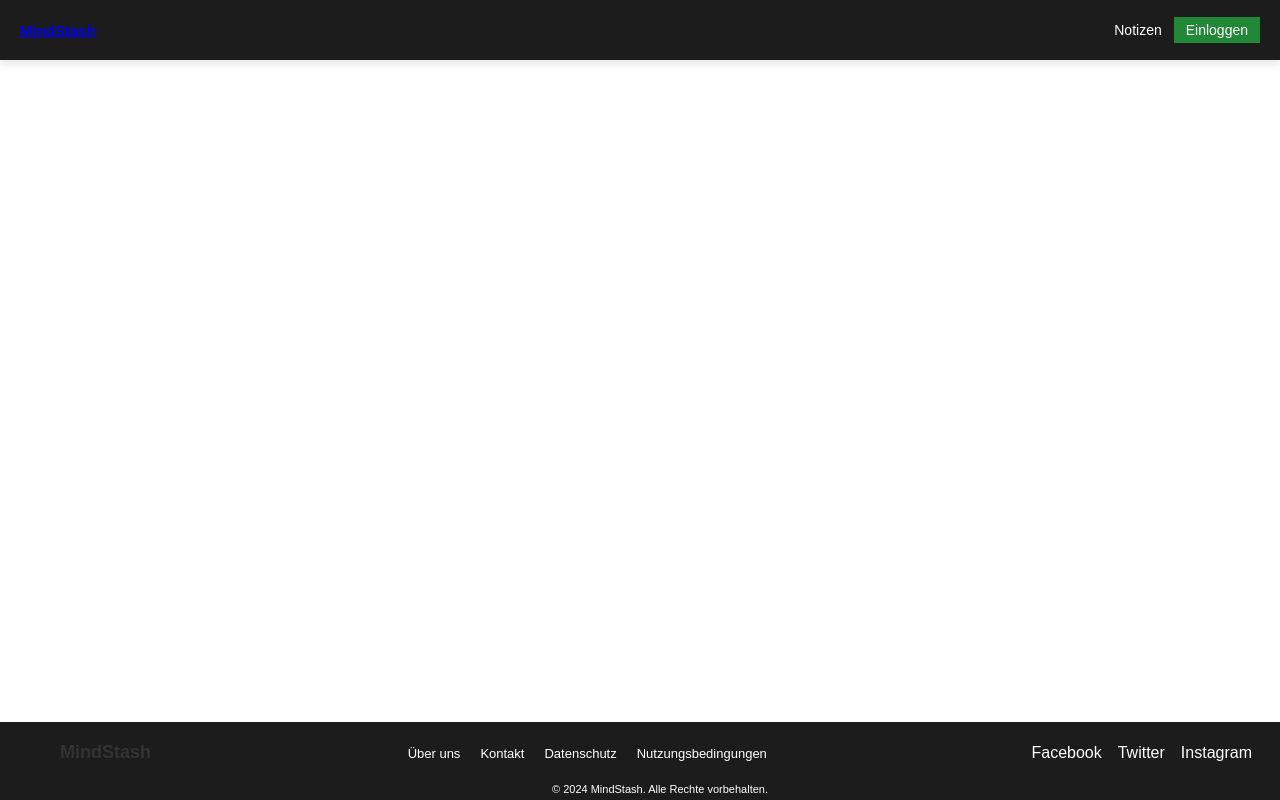
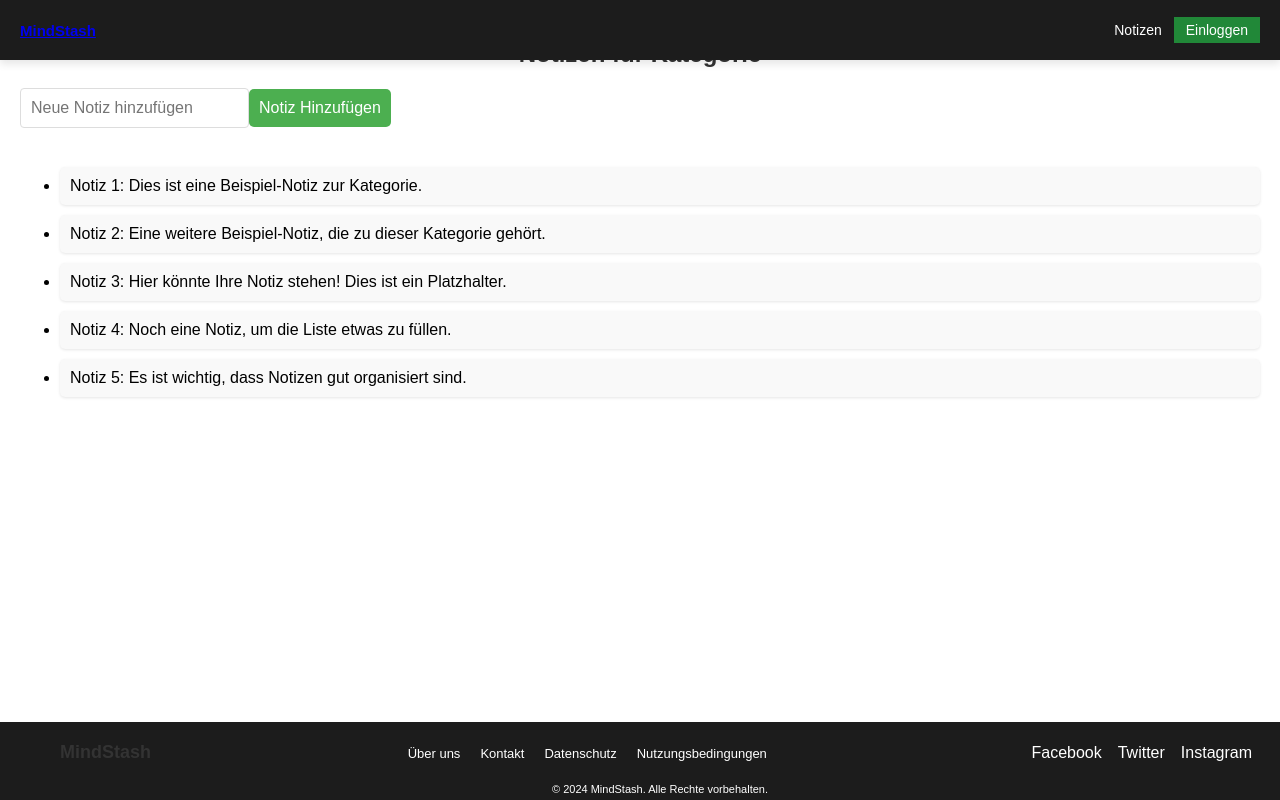
Before and after one commit to JBJeff/MindStash, a React (Vite) app in the folder frontend-notice/: page /categoryNotes/1 in a window 1280 px wide. Built offline with nearby package versions, Linux system fonts and the light colour scheme.

Commit message:
Kategorien und Notizen hinzugefügt, Backend fehlt noch

```diff
--- a/frontend-notice/src/components/MindStash.jsx
+++ b/frontend-notice/src/components/MindStash.jsx
@@ -8,6 +8,8 @@ import FooterComponent from './basic/FooterComponent'
 import React, { useRef, useState } from 'react'
 import LoginComponent from './basic/LoginComponent'
 import RegisterComponent from './basic/RegisterComponent'
+import MainDashboard from './dashboard/mainDashboard'
+import CategoryNotes from './dashboard/CategoryNotes'
 
 
 
@@ -33,6 +35,8 @@ export default function MindStash() {
                         <Route path='/' element={<WelcomeComponent />}></Route>
                         <Route path='/login' element={<LoginComponent />}></Route>
                         <Route path='/register' element={<RegisterComponent />}></Route>
+                        <Route path='/mainDashBoard' element={<MainDashboard></MainDashboard>}></Route>
+                        <Route path="/categoryNotes/:categoryId" element={<CategoryNotes></CategoryNotes>} />
 
 
                     </Routes>
--- /dev/null
+++ b/frontend-notice/src/components/dashboard/CategoryNotes.jsx
@@ -0,0 +1,58 @@
+import React, { useState } from 'react';
+import './dashBoardCSS/CategoryNotes.css';
+
+export default function CategoryNotes() {
+    // Zustand für Notizen
+    const [notes, setNotes] = useState([
+      "Notiz 1: Dies ist eine Beispiel-Notiz zur Kategorie.",
+      "Notiz 2: Eine weitere Beispiel-Notiz, die zu dieser Kategorie gehört.",
+      "Notiz 3: Hier könnte Ihre Notiz stehen! Dies ist ein Platzhalter.",
+      "Notiz 4: Noch eine Notiz, um die Liste etwas zu füllen.",
+      "Notiz 5: Es ist wichtig, dass Notizen gut organisiert sind."
+    ]);
+
+    // Zustand für die neue Notiz, die der Benutzer eingibt
+    const [newNote, setNewNote] = useState('');
+
+    // Funktion zum Hinzufügen einer Notiz
+    const handleAddNote = () => {
+      if (newNote.trim()) {
+        setNotes([...notes, newNote]);  // Neue Notiz hinzufügen
+        setNewNote('');  // Eingabefeld zurücksetzen
+      } else {
+        alert('Bitte eine Notiz eingeben!');
+      }
+    };
+
+    return (
+      <div className="category-notes">
+        <h2>Notizen für Kategorie</h2>
+
+        {/* Eingabefeld für neue Notiz */}
+        <input
+          type="text"
+          value={newNote}
+          onChange={(e) => setNewNote(e.target.value)}
+          placeholder="Neue Notiz hinzufügen"
+        />
+        {/* Button zum Hinzufügen der Notiz */}
+        <button className="add-note-button" onClick={handleAddNote}>
+          Notiz Hinzufügen
+        </button>
+
+        <div className="notes-list">
+          <ul>
+            {notes.length === 0 ? (
+              <p>Keine Notizen für diese Kategorie.</p>
+            ) : (
+              notes.map((note, index) => (
+                <li key={index} className="note">
+                  {note}
+                </li>
+              ))
+            )}
+          </ul>
+        </div>
+      </div>
+    );
+  }
--- a/frontend-notice/src/components/dashboard/MainDashboard.jsx
+++ b/frontend-notice/src/components/dashboard/MainDashboard.jsx
@@ -0,0 +1,63 @@
+import React, { useState } from 'react';
+import { Link } from 'react-router-dom';
+
+export default function MainDashboard() {
+  const [categories, setCategories] = useState([]);  // Zustand für die Liste der erzeugten Kategorien
+  const [newCategoryName, setNewCategoryName] = useState('');  // Zustand für den neuen Kategoriennamen
+
+  // Funktion, um eine neue Kategorie zu erstellen
+  const handleCreateCategory = () => {
+    if (newCategoryName.trim()) {
+      const newCategory = {
+        id: Date.now(),  // Einzigartige ID basierend auf der Zeit
+        name: newCategoryName,
+        notes: [],  // Zu jeder Kategorie gehören Notizen
+      };
+      setCategories([...categories, newCategory]);
+      setNewCategoryName('');  // Setzt das Eingabefeld zurück
+    } else {
+      alert('Bitte einen Namen für die Kategorie eingeben!');
+    }
+  };
+
+  // Funktion, um eine Kategorie zu löschen
+  const handleDeleteCategory = (categoryId) => {
+    const updatedCategories = categories.filter(category => category.id !== categoryId);
+    setCategories(updatedCategories);
+  };
+
+  return (
+    <div className="main-dashboard">
+      <h1>Main Dashboard</h1>
+
+      <div className="create-category-section">
+        <input
+          type="text"
+          value={newCategoryName}
+          onChange={(e) => setNewCategoryName(e.target.value)}
+          placeholder="Gib den Namen der neuen Kategorie ein"
+        />
+        <button onClick={handleCreateCategory}>Erstelle Kategorie</button>
+      </div>
+
+      <div className="categories-list">
+        <h2>Erstellte Kategorien</h2>
+        {categories.length === 0 ? (
+          <p>Keine Kategorien erstellt. Klicke auf "Erstelle Kategorie", um zu starten.</p>
+        ) : (
+          <ul>
+            {categories.map(category => (
+              <li key={category.id} className="category">
+                {/* Weiterleitung zur CategoryNotes-Seite mit der entsprechenden Kategorie-ID */}
+                <Link to={`/categoryNotes/${category.id}`}>{category.name}</Link>
+                <button onClick={() => handleDeleteCategory(category.id)} className="delete-category-button">
+                  Löschen
+                </button>
+              </li>
+            ))}
+          </ul>
+        )}
+      </div>
+    </div>
+  );
+}
--- /dev/null
+++ b/frontend-notice/src/components/dashboard/dashBoardCSS/CategoryNotes.css
@@ -0,0 +1,30 @@
+.category-notes {
+    padding: 20px;
+  }
+
+  .add-note-button {
+    margin-bottom: 20px;
+    padding: 10px;
+    background-color: #4CAF50;
+    color: white;
+    border: none;
+    border-radius: 5px;
+    cursor: pointer;
+    font-size: 16px;
+  }
+
+  .add-note-button:hover {
+    background-color: #45a049;
+  }
+
+  .notes-list {
+    margin-top: 20px;
+  }
+
+  .note {
+    background-color: #f9f9f9;
+    padding: 10px;
+    margin-bottom: 10px;
+    border-radius: 5px;
+    box-shadow: 0 1px 3px rgba(0, 0, 0, 0.1);
+  }
--- /dev/null
+++ b/frontend-notice/src/components/dashboard/dashBoardCSS/MainDashboard.css
@@ -0,0 +1,94 @@
+/* Main Dashboard */
+.main-dashboard {
+    padding: 20px;
+    max-width: 600px;
+    margin: 0 auto;
+    background-color: #f9f9f9;
+    border-radius: 8px;
+    box-shadow: 0 2px 10px rgba(0, 0, 0, 0.1);
+  }
+
+  .create-category-section {
+    display: flex;
+    gap: 10px;
+    margin-bottom: 20px;
+  }
+
+  .create-category-section input {
+    padding: 10px;
+    font-size: 16px;
+    border: 1px solid #ddd;
+    border-radius: 4px;
+    outline: none;
+  }
+
+  .create-category-section button {
+    padding: 10px 15px;
+    background-color: #007bff;
+    color: white;
+    font-size: 16px;
+    border: none;
+    border-radius: 4px;
+    cursor: pointer;
+  }
+
+  .create-category-section button:hover {
+    background-color: #0056b3;
+  }
+
+  .categories-list {
+    margin-top: 20px;
+  }
+
+  .categories-list ul {
+    list-style-type: none;
+    padding: 0;
+  }
+
+  .categories-list li {
+    display: flex;
+    justify-content: space-between;
+    padding: 10px;
+    border: 1px solid #ddd;
+    margin-bottom: 10px;
+    border-radius: 4px;
+    background-color: #f7f7f7;
+  }
+
+  .categories-list li span {
+    cursor: pointer;
+    color: #007bff;
+  }
+
+  .categories-list li span:hover {
+    text-decoration: underline;
+  }
+
+  .delete-category-button {
+    background-color: #e74c3c;
+    color: white;
+    border: none;
+    border-radius: 4px;
+    cursor: pointer;
+    padding: 5px 10px;
+  }
+
+  .delete-category-button:hover {
+    background-color: #c0392b;
+  }
+
+  /* Category Notes */
+  .category-notes {
+    padding: 20px;
+    max-width: 600px;
+    margin: 0 auto;
+    background-color: #f9f9f9;
+    border-radius: 8px;
+    box-shadow: 0 2px 10px rgba(0, 0, 0, 0.1);
+  }
+
+  .create-note-section {
+    display: flex;
+    gap: 10px;
+    margin-bottom: 20
+  }
```
